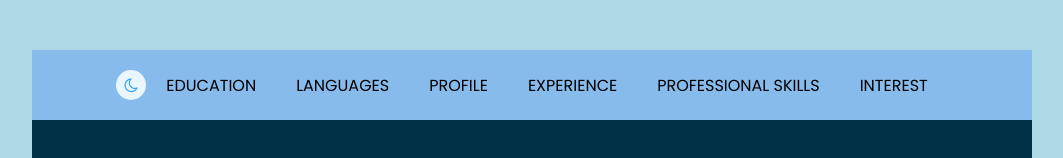
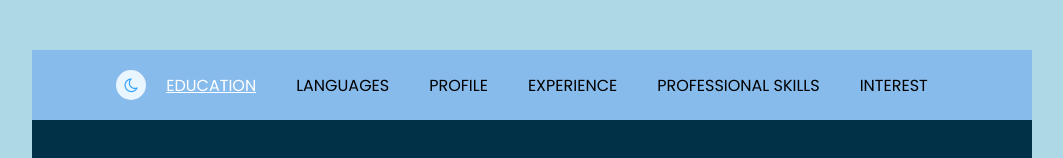
Before and after one commit to Danila-cmd/rsschool-cv, a plain HTML site: page index.html in a window 1280 px wide. In both pictures the pointer is over the link "EDUCATION". Shown: the top 158 px of the page, without its empty margins (108-1171 px from the left). Drawn offline with Linux system fonts and the light colour scheme.

Commit message:
feat: add navbar animation

```diff
--- a/styles/style.css
+++ b/styles/style.css
@@ -51,8 +51,6 @@ section.dark .container .left_Side {
     background: #fff;
     padding: 40px;
 }
-
-/* #263339 */
 
 section.dark .container .right_Side {
     color: #263339;
@@ -356,6 +354,12 @@ nav li {
 nav li a {
     text-decoration: none;
     color: black;
+    transition: all .3s ease 0s;
+}
+
+nav ul li a:hover {
+    color:white;
+    text-decoration: underline;
 }
 
 .toggle {
```
Also changed, not shown: index.html (+2 -5 lines).
